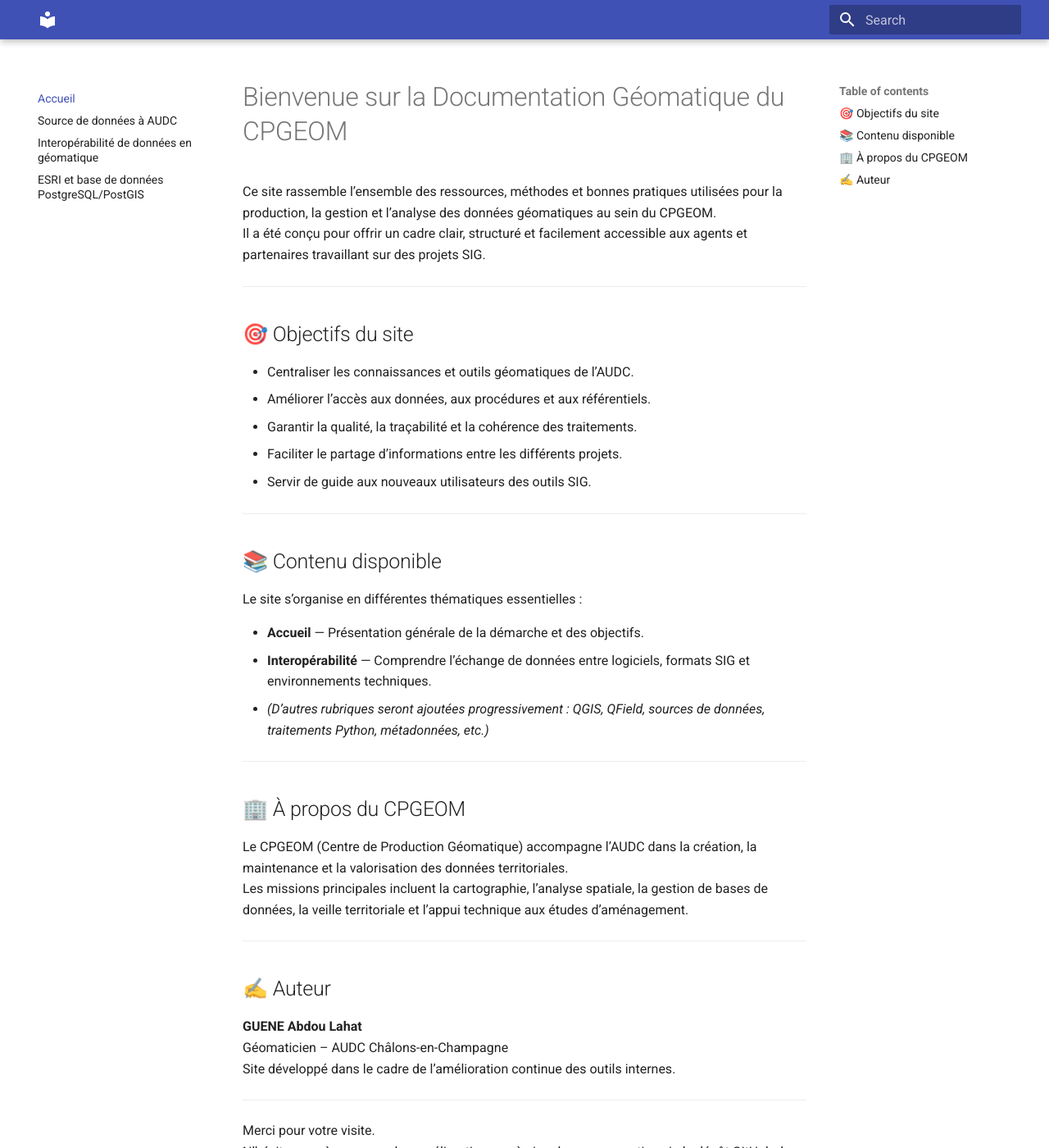
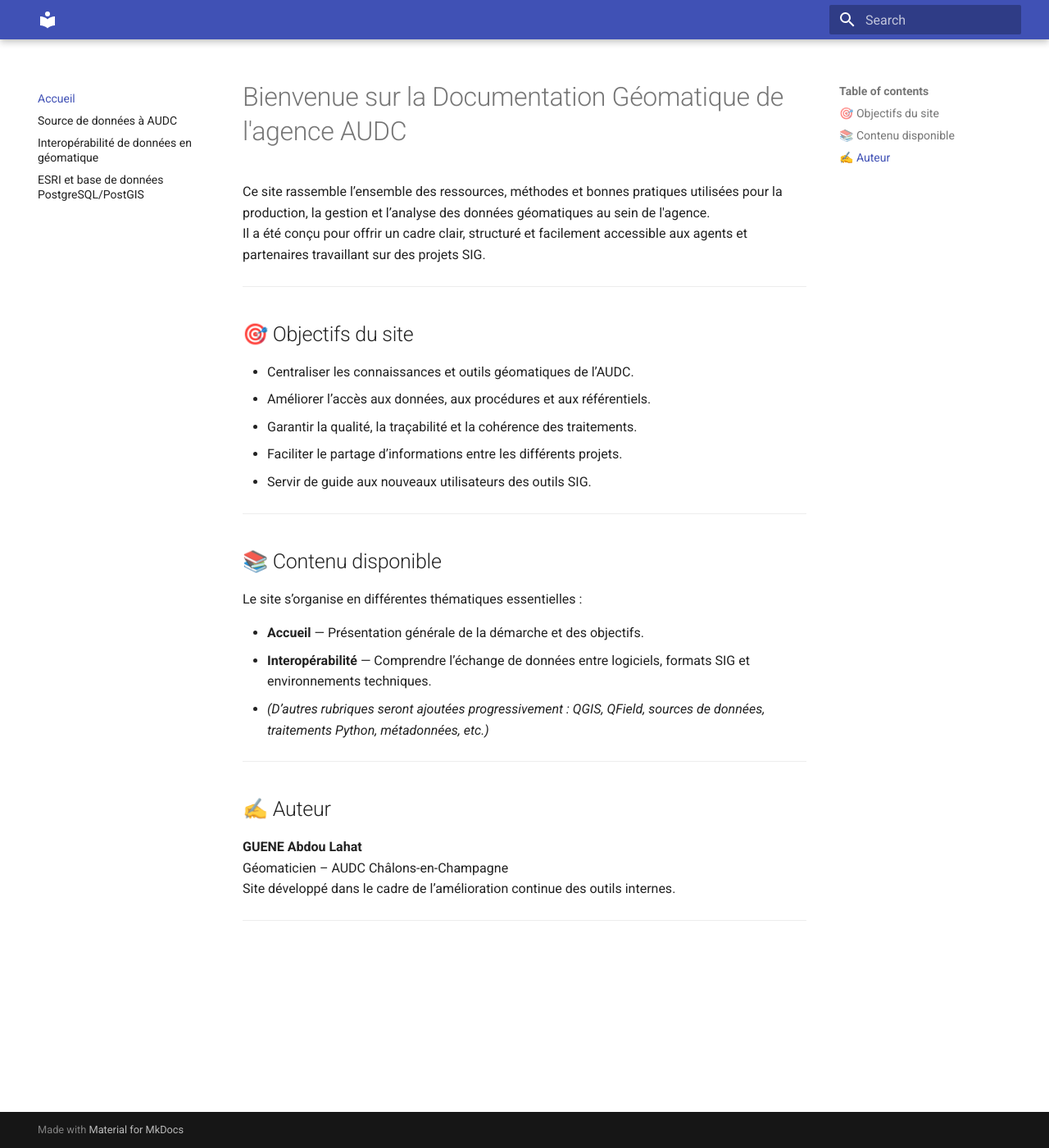
Before and after one commit to abdou123-guene/Site_de_documentation_geomatique, an MkDocs documentation site: the page built from docs/index.md, in a window 1280 px wide and 1400 px high. Shown: the whole window at 82% size. Built offline with MkDocs 1.6.1 and Material for MkDocs 9.7.7, drawn with Linux system fonts in a browser that asks for light colours; some of the changed text lies outside the part shown.

Commit message:
Update index.md

```diff
--- a/docs/index.md
+++ b/docs/index.md
@@ -1,6 +1,6 @@
-# Bienvenue sur la Documentation Géomatique du CPGEOM
+# Bienvenue sur la Documentation Géomatique de l'agence AUDC
 
-Ce site rassemble l’ensemble des ressources, méthodes et bonnes pratiques utilisées pour la production, la gestion et l’analyse des données géomatiques au sein du CPGEOM.
+Ce site rassemble l’ensemble des ressources, méthodes et bonnes pratiques utilisées pour la production, la gestion et l’analyse des données géomatiques au sein de l'agence.
 Il a été conçu pour offrir un cadre clair, structuré et facilement accessible aux agents et partenaires travaillant sur des projets SIG.
 
 ---
@@ -25,13 +25,6 @@ Le site s’organise en différentes thématiques essentielles :
 
 ---
 
-## 🏢 À propos du CPGEOM
-
-Le CPGEOM (Centre de Production Géomatique) accompagne l’AUDC dans la création, la maintenance et la valorisation des données territoriales.
-Les missions principales incluent la cartographie, l’analyse spatiale, la gestion de bases de données, la veille territoriale et l’appui technique aux études d’aménagement.
-
----
-
 ## ✍️ Auteur
 
 **GUENE Abdou Lahat**
@@ -39,6 +32,3 @@ Géomaticien – AUDC Châlons-en-Champagne
 Site développé dans le cadre de l’amélioration continue des outils internes.
 
 ---
-
-Merci pour votre visite.
-N’hésitez pas à proposer des améliorations ou à signaler une correction via le dépôt GitHub du projet.
```
